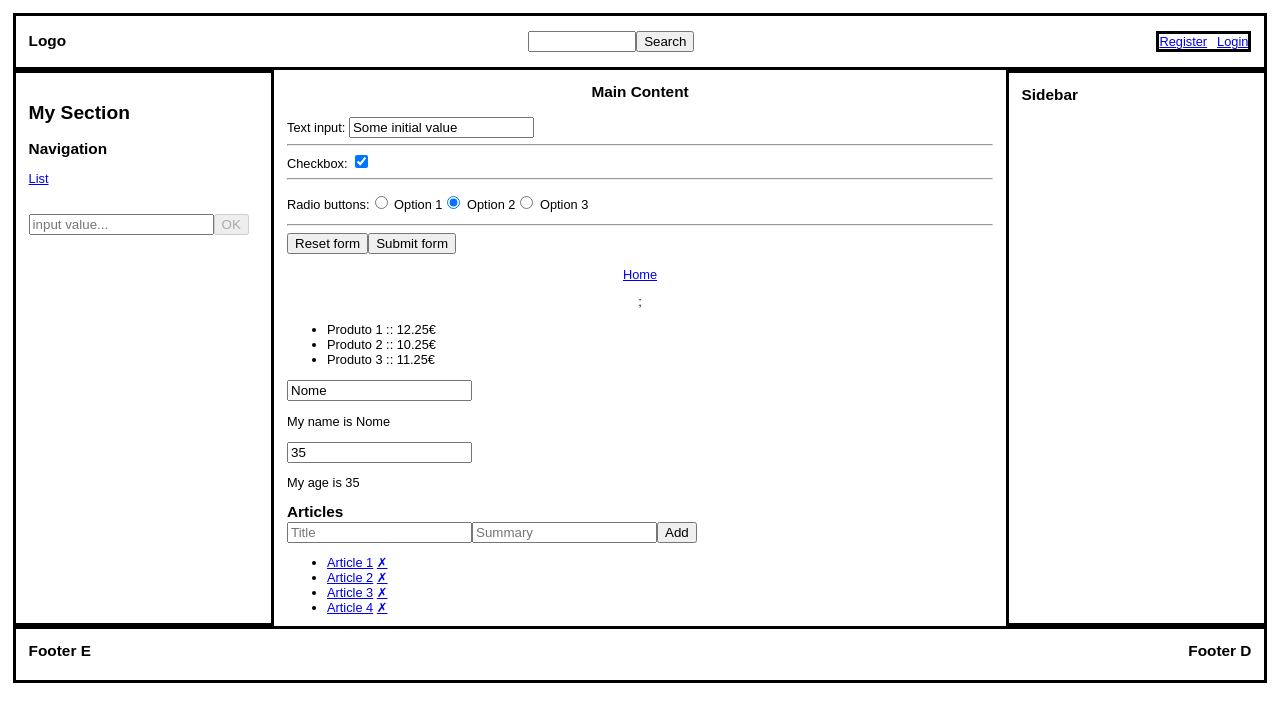
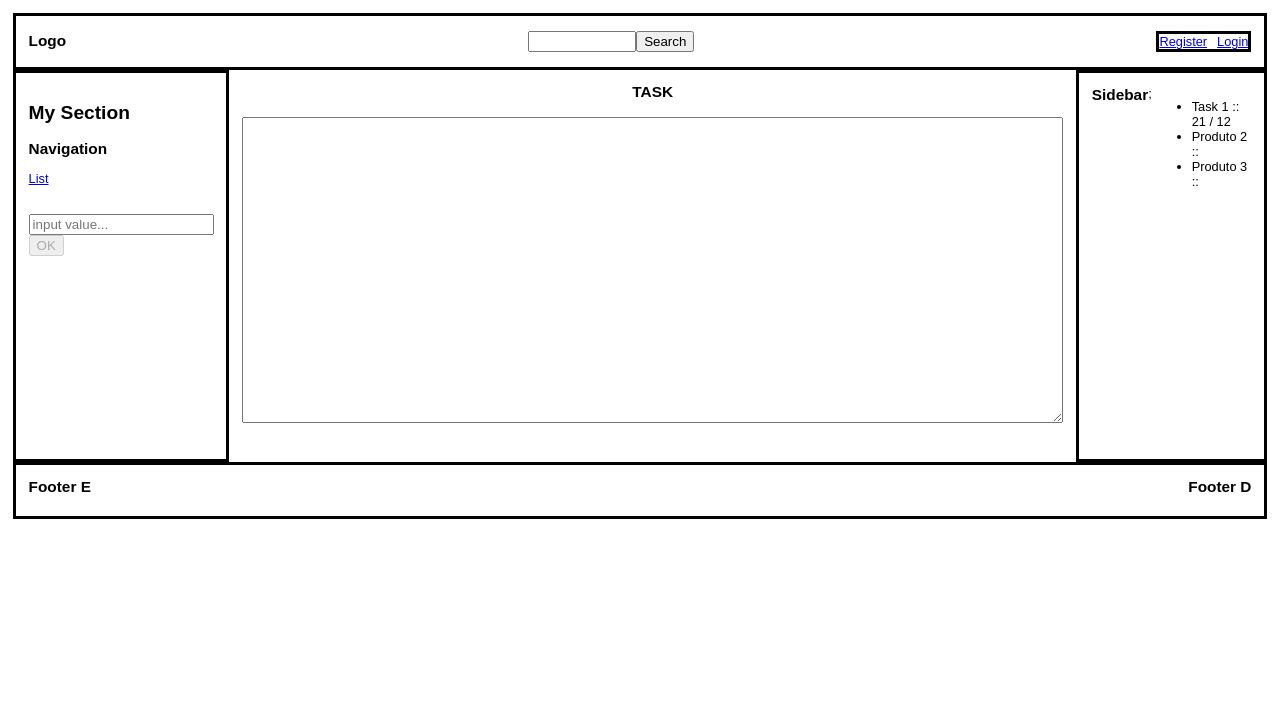
Before and after one commit to Goncalves745/TaskFusion, a React (Create React App) app: page / in a window 1280 px wide. Shown: the top 722 px of the page. Built offline with nearby package versions, Linux system fonts and the light colour scheme.

Commit message:
Removendo tudo

```diff
--- a/src/App2.js
+++ b/src/App2.js
@@ -44,73 +44,22 @@ function App2() {
       <main className="page-content">
         <Nav>
           <h1>Navigation</h1>
-
             <p>
                 {/*<Link to={`echo/${id}`}>List</Link>*/}
                 <Link to={`list?${query.toString()}`} query={query}>List</Link>
             </p>
-
         </Nav>
         <article className="content-article">
-          <h1>Main Content</h1>
+          <h1>TASK</h1>
           <br />
-          <form method="post" className='Form-sub' onSubmit={handleSubmit}>
-            <label>
-              Text input: <input name="myInput" defaultValue="Some initial value" />
-            </label>
-            <hr />
-            <label>
-              Checkbox: <input type="checkbox" name="myCheckbox" defaultChecked={true} />
-            </label>
-            <hr />
-            <p>
-              Radio buttons:
-              <label><input type="radio" name="myRadio" value="option1" /> Option 1</label>
-              <label><input type="radio" name="myRadio" value="option2" defaultChecked={true} /> Option 2</label>
-              <label><input type="radio" name="myRadio" value="option3" /> Option 3</label>
-            </p>
-            <hr />
-            <button type="reset">Reset form</button>
-            <button type="submit">Submit form</button>
-          </form>
-
-          <List />
-
+          <textarea id="areaTask" rows="20" cols="100"></textarea>
           <div style={{justifyContent: "left", textAlign: "left",}}>
-            <Data />
-          </div>
-
-          <div style={{justifyContent: "left", textAlign: "left",}}>
-            <MyFeature
-                addArticle={({
-                    title,
-                    summary,
-                    onChangeTitle,
-                    onChangeSummary,
-                    onClickAdd,
-                }) => (
-                    <AddArticle
-                    name="Articles"
-                    title={title}
-                    summary={summary}
-                    onChangeTitle={onChangeTitle}
-                    onChangeSummary={onChangeSummary}
-                    onClickAdd={onClickAdd}
-                    />
-                )}
-                articleList={({ articles, onClickToggle, onClickRemove }) => (
-                    <ArticleList
-                    articles={articles}
-                    onClickToggle={onClickToggle}
-                    onClickRemove={onClickRemove}
-                    />
-                )}
-            />
           </div>
         </article>
-
         <aside className="content-sidebar">
           <h1>Sidebar</h1>
+          <br />
+          <List />
         </aside>
       </main>
 
--- a/src/List.js
+++ b/src/List.js
@@ -1,9 +1,16 @@
 import './MyApp.css';
 import { BrowserRouter as Router, Route, Routes, Link, useParams, useSearchParams } from "react-router-dom";
 
+// Para o diaMes Funcionar
+var data = new Date();
+var mes = data.getMonth() + 1;
+var dia = data.getDate();
+var diaMes = dia + ' / ' + mes;
+
+
 function List() {
   const produtos = [
-    {id: 1, desc: "Produto 1", price: 12.25},
+    {id: 1, desc: "Task 1", date:diaMes}, //Formata para Dia / Mes exemplo: 21 do 12 fica 12/21
     {id: 2, desc: "Produto 2", price: 10.25},
     {id: 3, desc: "Produto 3", price: 11.25},
   ];
@@ -13,15 +20,11 @@ function List() {
 
   return (
     <>
-        <p>
-          <Link to="/">Home</Link>
-        </p>
-
         <h1>{params.id || searchParams.get("id")}</h1>;
 
         <ul style={{justifyContent: "left", textAlign: "left",}}>
             {produtos.map((p) => (
-            <li key={p.id}>{p.desc} :: {p.price}€</li>))}
+            <li key={p.id}>{p.desc} :: {p.date}</li>))}
         </ul>
     </>
   );
```
